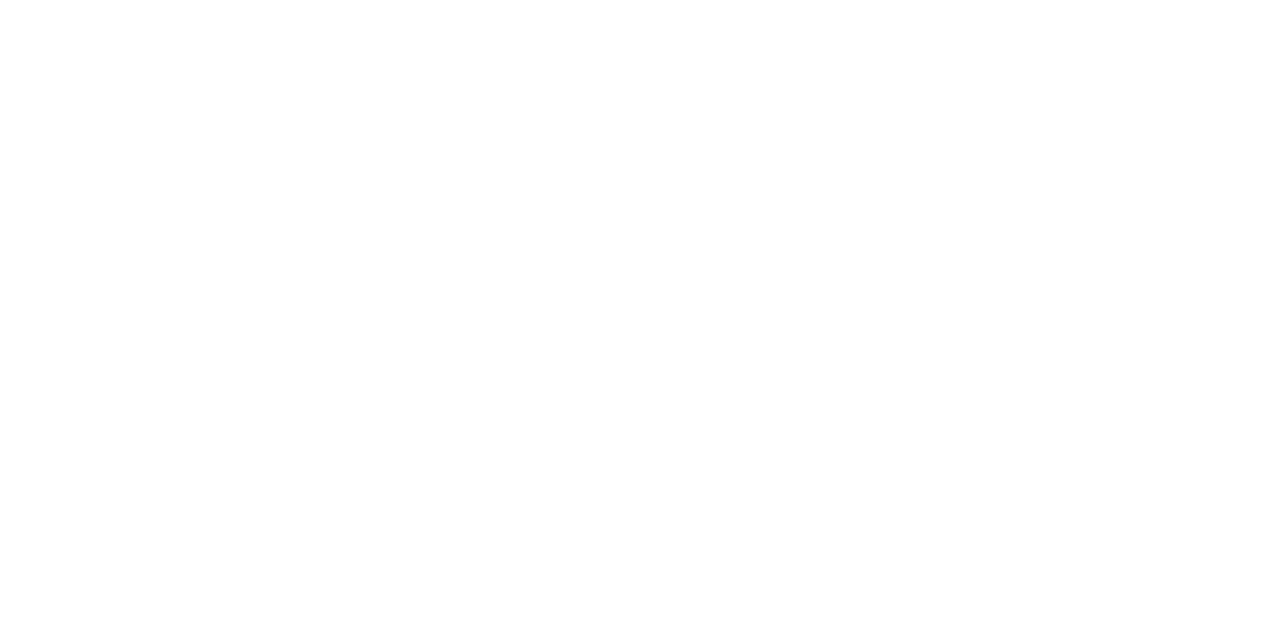
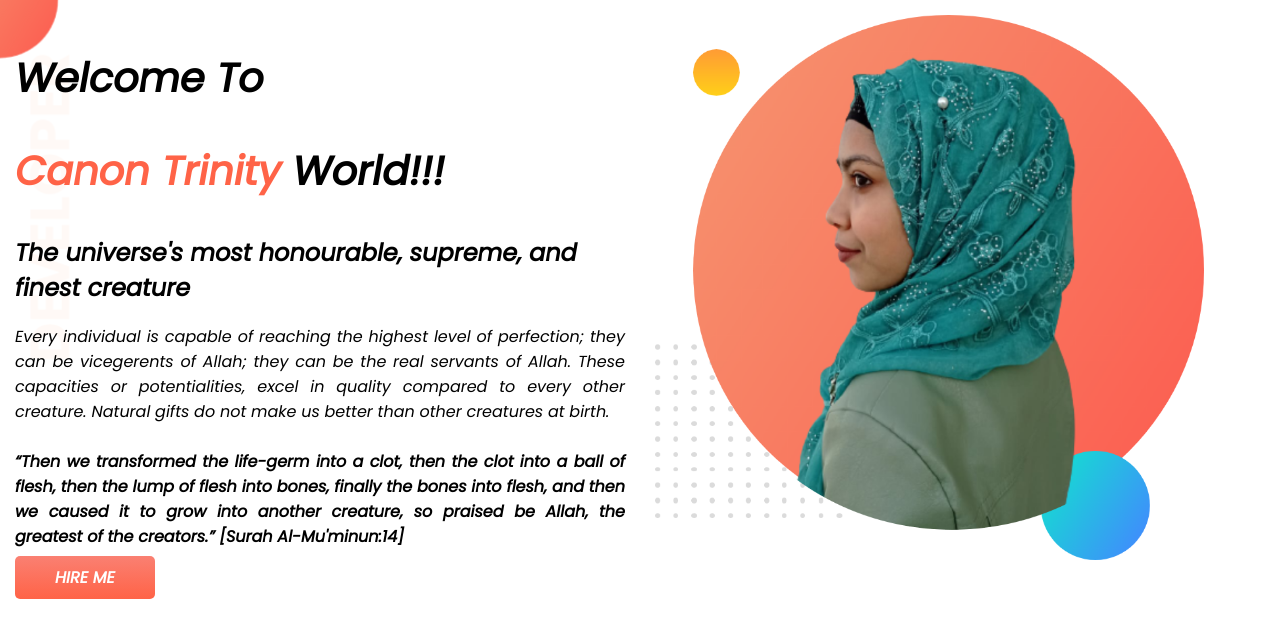
Before and after one commit to shaery/developer-portfolio, a plain HTML site: page index.html in a window 1280 px wide. Drawn offline with Linux system fonts and the light colour scheme.

Commit message:
Top-banner Added

```diff
--- a/index.html
+++ b/index.html
@@ -1,13 +1,40 @@
 <!DOCTYPE html>
 <html lang="en">
+
 <head>
     <meta charset="UTF-8">
     <meta http-equiv="X-UA-Compatible" content="IE=edge">
     <meta name="viewport" content="width=device-width, initial-scale=1.0">
     <title>Shaery's Portfolio</title>
+    <link rel="preconnect" href="https://fonts.googleapis.com">
+    <link rel="preconnect" href="https://fonts.gstatic.com" crossorigin>
+    <link href="https://fonts.googleapis.com/css2?family=Poppins:ital@1&display=swap" rel="stylesheet">
     <link rel="stylesheet" href="style.css">
 </head>
+
 <body>
+    <section class="top-banner">
+        <div class="pri">
+            <h1>Welcome To</h1>
+            <h1><span id="xack">Canon Trinity</span> World!!!</h1>
 
+            <h2>The universe's most honourable, supreme, and finest creature</h2>
+
+            <p>Every individual is capable of reaching the highest level of perfection; they can be vicegerents of
+                Allah; they can be the real servants of Allah. These capacities or potentialities, excel in quality
+                compared to every other creature. Natural gifts do not make us better than other creatures at
+                birth.<br><br><b>“Then we transformed the life-germ into a clot, then the clot into a ball of flesh,
+                    then
+                    the lump of flesh into bones, finally the bones into flesh, and then we caused it to grow into
+                    another creature, so praised be Allah, the greatest of the creators.” [Surah Al-Mu'minun:14]</b>
+            </p>
+            <a class="link-button" target="blank" href="https://www.linkedin.com/in/shaery-pri-06280a20a/">HIRE ME</a>
+        </div>
+
+        <div class="pri">
+            <img src="images/prity.png" alt="Shaery Akter Prity's picture">
+        </div>
+    </section>
 </body>
+
 </html>
--- a/style.css
+++ b/style.css
@@ -0,0 +1,44 @@
+body{
+    font-family: 'Poppins', sans-serif;
+    margin: 0;
+}
+
+h1{
+    font-size: 40px;
+    font-style: bold;
+}
+
+#xack{
+    color: tomato;
+}
+
+section{
+    display: flex;
+}
+
+.pri{
+    width: 50%;
+    padding: 15px;
+}
+
+.pri img{
+    width: 90%;
+}
+
+p{
+    text-align: justify;
+}
+
+.link-button{
+    text-decoration: none;
+    background-image: linear-gradient(salmon,tomato);
+    color: white;
+    font-weight: 900;
+    padding: 10px 40px;
+    border-radius: 5px;
+}
+
+.top-banner{
+    background-image: url(images/top-banner.png);
+    background-repeat: no-repeat;
+}
```
Also changed, not shown: images/dream-bg.png (added), images/exp-bg.png (added), images/jhankar.png (added), images/jhankar2.png (added), images/prity.png (added), images/prity2.png (added), images/top-banner.png (added), showOff/IMG-20210129-WA0037-removebg-preview.png (added), showOff/IMG_2426-removebg-preview.png (added), showOff/MYXJ_20190816111145_fast-1-removebg-preview.png (added).
